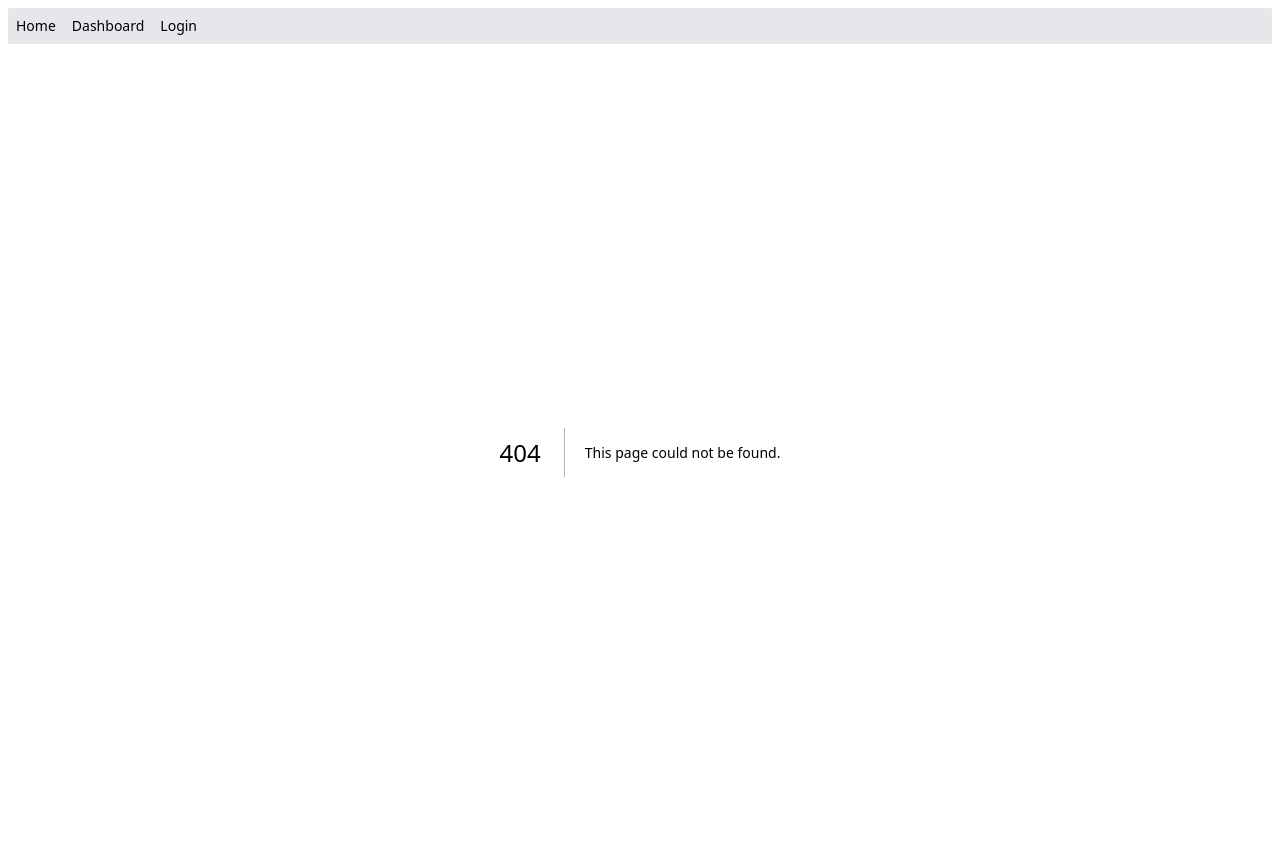
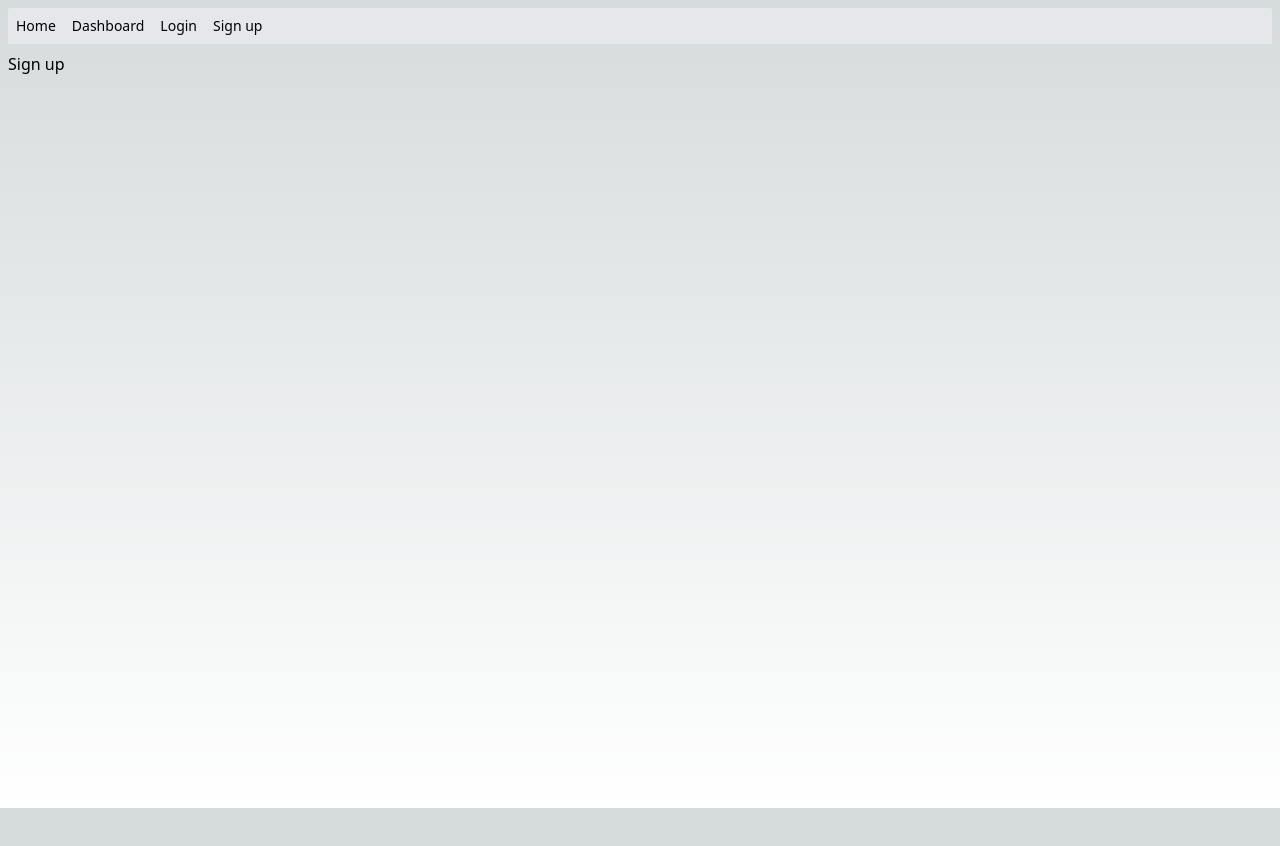
Before and after one commit to iankityadav/todonext, a Next.js app: page /signup in a window 1280 px wide. Before the commit this address had no page. Shown: the top 846 px of the page. After the commit the page ends 808 px from the top, so only its background shows below. Built offline with nearby package versions, Linux system fonts and the light colour scheme.

Commit message:
sign up comp

```diff
--- a/app/components/NavBar.tsx
+++ b/app/components/NavBar.tsx
@@ -9,6 +9,7 @@ const NavBar = () => {
       <Link href='/'>Home</Link>
       <Link href='/dashboard'>Dashboard</Link>
       { !isAuthenticated && <Link href='/login'>Login</Link> }
+      { !isAuthenticated && <Link href='/signup'>Sign up</Link> }
     </div>
   )
 }
--- a/app/layout.tsx
+++ b/app/layout.tsx
@@ -17,7 +17,7 @@ export default function RootLayout({
     <html lang="en">
       <body className={`h-screen`}>
         <NavBar/>
-        {children}
+        <div className="m-2">{children}</div>
       </body>
     </html>
   )
--- /dev/null
+++ b/app/signup/page.tsx
@@ -0,0 +1,9 @@
+import React from 'react'
+
+const signup = () => {
+  return (
+    <div>Sign up</div>
+  )
+}
+
+export default signup
```
